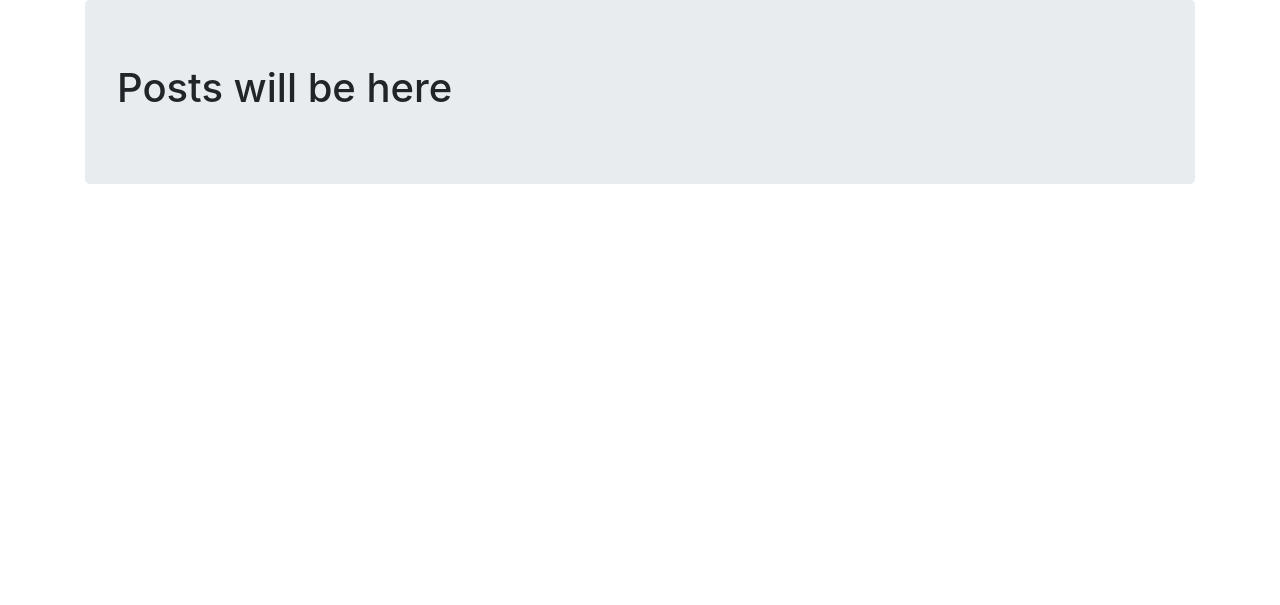
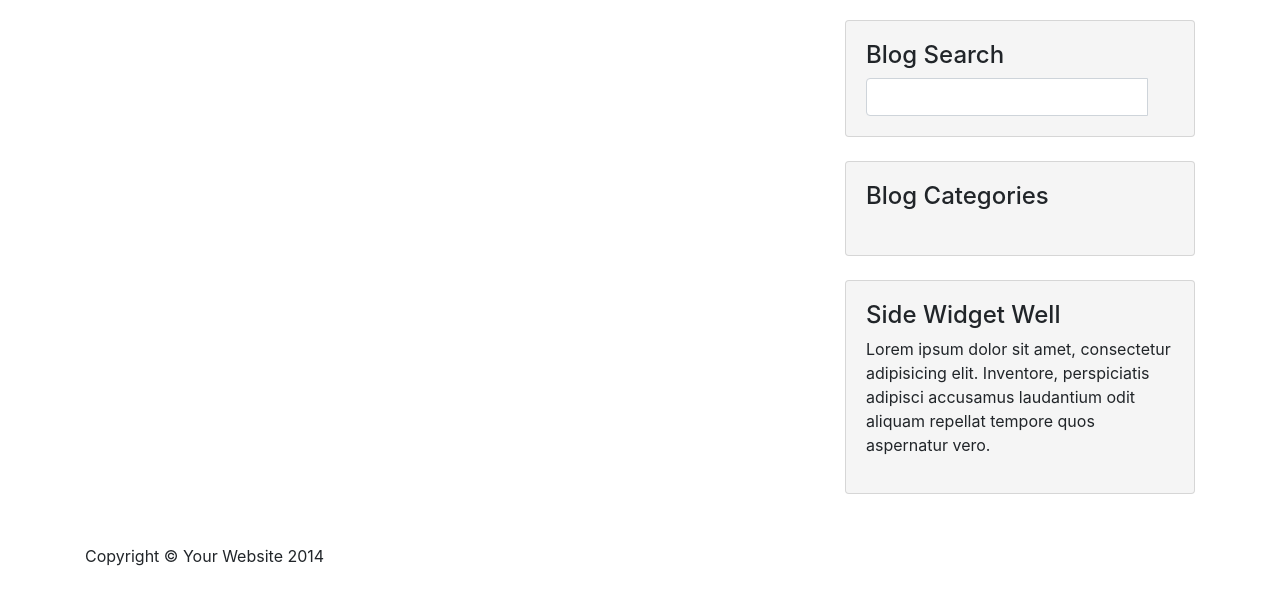
Before and after one commit to tomekmatuszewski/SDA_Django_training, a Django app: page /blog/1 in a window 1280 px wide. Shown: the part 56-661 px from the top of the page. Run offline with Django 3.2, Linux system fonts and the light colour scheme; data that the repository does not hold is empty; some libraries are stand-ins or nearby versions.

Commit message:
new views added

```diff
--- a/blog/templates/blog/blog.html
+++ b/blog/templates/blog/blog.html
@@ -1,9 +1,55 @@
 {% extends "base.html" %}
 
 {% block content %}
-    <h1>Posts will be here</h1>
-    {% for post in posts %}
-        <p>{{ post.title }}</p>
-    {% endfor %}
+
+
+        {% for post in posts %}
+            <!-- Blog Post Content Column -->
+                <!-- Blog Post -->
+
+                <!-- Title -->
+                <a href="{% url 'post-detail' post.slug %}"><h2>{{ post.title }}</h2></a>
+
+                <!-- Author -->
+                <p class="lead">
+                    by <a href="#">{{ post.author }}</a>
+                </p>
+
+                <hr>
+
+                <!-- Date/Time -->
+                <p><span class="glyphicon glyphicon-time"></span> Posted on {{ post.date_posted }}</p>
+
+                <hr>
+
+                <!-- Preview Image -->
+                <img class="img-responsive" src="http://placehold.it/730x300" alt="">
+
+                <hr>
+
+                <!-- Post Content -->
+                <p>{{ post.content|truncatewords:80 }}</p>
+
+                <hr>
+
+                <!-- Blog Comments -->
+
+                <!-- Comments Form -->
+                <div class="card card-body">
+                    <h4>Leave a Comment:</h4>
+                    <form role="form">
+                        <div class="form-group">
+                            <textarea class="form-control" rows="3"></textarea>
+                        </div>
+                        <button type="submit" class="btn btn-primary">Submit</button>
+                    </form>
+                </div>
+
+                <hr>
+
+        {% endfor %}
+
+
+
 
 {% endblock %}
--- /dev/null
+++ b/blog/templates/blog/post.html
@@ -0,0 +1,6 @@
+{% extends "base.html" %}
+
+{% block content %}
+    <h1>{{ object.title }}</h1>
+
+{% endblock %}
--- a/blog/urls.py
+++ b/blog/urls.py
@@ -1,6 +1,7 @@
 from django.urls import path
-from blog.views import PostListView
+from blog.views import PostListView, PostDetailView
 
 urlpatterns = [
     path('blog/<str:category>', PostListView.as_view(), name='post-list'),
+    path('blog/post/<slug:slug>', PostDetailView.as_view(), name='post-detail'),
 ]
--- a/blog/views.py
+++ b/blog/views.py
@@ -1,5 +1,5 @@
-from django.shortcuts import render
-from django.views.generic import ListView
+from django.shortcuts import render, get_object_or_404
+from django.views.generic import ListView, DetailView
 from blog.models import Post
 
 
@@ -14,3 +14,10 @@ class PostListView(ListView):
         category_name = self.kwargs['category']
         posts = Post.objects.filter(category__name=category_name)
         return posts
+
+
+class PostDetailView(DetailView):
+
+    template_name = "blog/post.html"
+    model = Post
+    slug_url_kwarg = 'slug'
--- /dev/null
+++ b/static/blog.css
@@ -0,0 +1,11 @@
+.container{
+    margin-top: 20px;
+}
+
+.card{
+    background-color: #f5f5f5;
+}
+
+footer {
+    margin: 50px 0;
+}
--- a/templates/base.html
+++ b/templates/base.html
@@ -1,3 +1,5 @@
+{% load static %}
+
 <!DOCTYPE html>
 <html lang="en">
 <head>
@@ -7,13 +9,16 @@
         {% else %}
             <title>Blog</title>
         {% endif %}
-    <link rel="stylesheet" href="https://stackpath.bootstrapcdn.com/bootstrap/4.2.1/css/bootstrap.min.css" integrity="sha384-GJzZqFGwb1QTTN6wy59ffF1BuGJpLSa9DkKMp0DgiMDm4iYMj70gZWKYbI706tWS" crossorigin="anonymous">
+    <link rel="stylesheet" href="https://stackpath.bootstrapcdn.com/bootstrap/4.3.1/css/bootstrap.min.css" integrity="sha384-ggOyR0iXCbMQv3Xipma34MD+dH/1fQ784/j6cY/iJTQUOhcWr7x9JvoRxT2MZw1T" crossorigin="anonymous">
     <script src="https://code.jquery.com/jquery-3.3.1.slim.min.js" integrity="sha384-q8i/X+965DzO0rT7abK41JStQIAqVgRVzpbzo5smXKp4YfRvH+8abtTE1Pi6jizo" crossorigin="anonymous"></script>
-    <script src="https://cdnjs.cloudflare.com/ajax/libs/popper.js/1.14.6/umd/popper.min.js" integrity="sha384-wHAiFfRlMFy6i5SRaxvfOCifBUQy1xHdJ/yoi7FRNXMRBu5WHdZYu1hA6ZOblgut" crossorigin="anonymous"></script>
-    <script src="https://stackpath.bootstrapcdn.com/bootstrap/4.2.1/js/bootstrap.min.js" integrity="sha384-B0UglyR+jN6CkvvICOB2joaf5I4l3gm9GU6Hc1og6Ls7i6U/mkkaduKaBhlAXv9k" crossorigin="anonymous"></script>
+    <script src="https://cdnjs.cloudflare.com/ajax/libs/popper.js/1.14.7/umd/popper.min.js" integrity="sha384-UO2eT0CpHqdSJQ6hJty5KVphtPhzWj9WO1clHTMGa3JDZwrnQq4sF86dIHNDz0W1" crossorigin="anonymous"></script>
+    <script src="https://stackpath.bootstrapcdn.com/bootstrap/4.3.1/js/bootstrap.min.js" integrity="sha384-JjSmVgyd0p3pXB1rRibZUAYoIIy6OrQ6VrjIEaFf/nJGzIxFDsf4x0xIM+B07jRM" crossorigin="anonymous"></script>
+    <link rel="stylesheet" type="text/css" href="{% static 'blog.css' %}">
+
 </head>
 <body>
-    <nav class="navbar navbar-expand-lg navbar-dark bg-dark">
+     <!-- Navigation -->
+     <nav class="navbar navbar-expand-lg navbar-dark bg-dark">
       <a class="navbar-brand" href="#">SDA Django training</a>
       <button class="navbar-toggler" type="button" data-toggle="collapse" data-target="#navbarSupportedContent" aria-controls="navbarSupportedContent" aria-expanded="false" aria-label="Toggle navigation">
         <span class="navbar-toggler-icon"></span>
@@ -47,9 +52,75 @@
 
 
    <div class="container">
-      <div class="jumbotron">
-        {% block content %}{% endblock %}
-      </div>
+        <div class="row">
+            <div class="col-lg-8">
+            {% block content %}{% endblock %}
+            </div>
+
+         <!-- Blog Sidebar Widgets Column -->
+            <div class="col-md-4">
+
+                <!-- Blog Search Well -->
+                <div class="card card-body">
+                    <h4>Blog Search</h4>
+                    <div class="input-group">
+                        <input type="text" class="form-control"/>
+                        <span class="input-group-btn">
+                            <button class="btn btn-default" type="button">
+                                <span class="glyphicon glyphicon-search"></span>
+                        </button>
+                        </span>
+                    </div>
+                    <!-- /.input-group -->
+                </div>
+
+                <!-- Blog Categories Well -->
+                <div class="card card-body mt-4">
+                    <h4>Blog Categories</h4>
+                    <div class="row">
+                        <div class="col-lg-6">
+                            <ul class="list-unstyled">
+                                {% for category in all_categories %}
+                                    <li><a href="{% url 'post-list' category %}">{{ category }}</a></li>
+                                {% endfor %}
+
+                            </ul>
+                        </div>
+                        <div class="col-lg-6">
+                            <ul class="list-unstyled">
+
+                            </ul>
+                        </div>
+                    </div>
+                    <!-- /.row -->
+                </div>
+
+                <!-- Side Widget Well -->
+                <div class="card card-body mt-4">
+                    <h4>Side Widget Well</h4>
+                    <p>Lorem ipsum dolor sit amet, consectetur adipisicing elit. Inventore, perspiciatis adipisci accusamus laudantium odit aliquam repellat tempore quos aspernatur vero.</p>
+                </div>
+
+            </div>
+
+
+            <hr>
+
+
+        </div>
+        <!-- Footer -->
+        <footer>
+            <div class="row">
+                <div class="col-lg-12">
+                    <p>Copyright &copy; Your Website 2014</p>
+                </div>
+            </div>
+            <!-- /.row -->
+        </footer>
    </div>
+
+
+
+
 </body>
 </html>
```
Also changed, not shown: SDA_Django/settings.py (+5 -6 lines), blog/models/posts.py (+7 -1 lines), blog/migrations/0002_post_slug.py (added).
